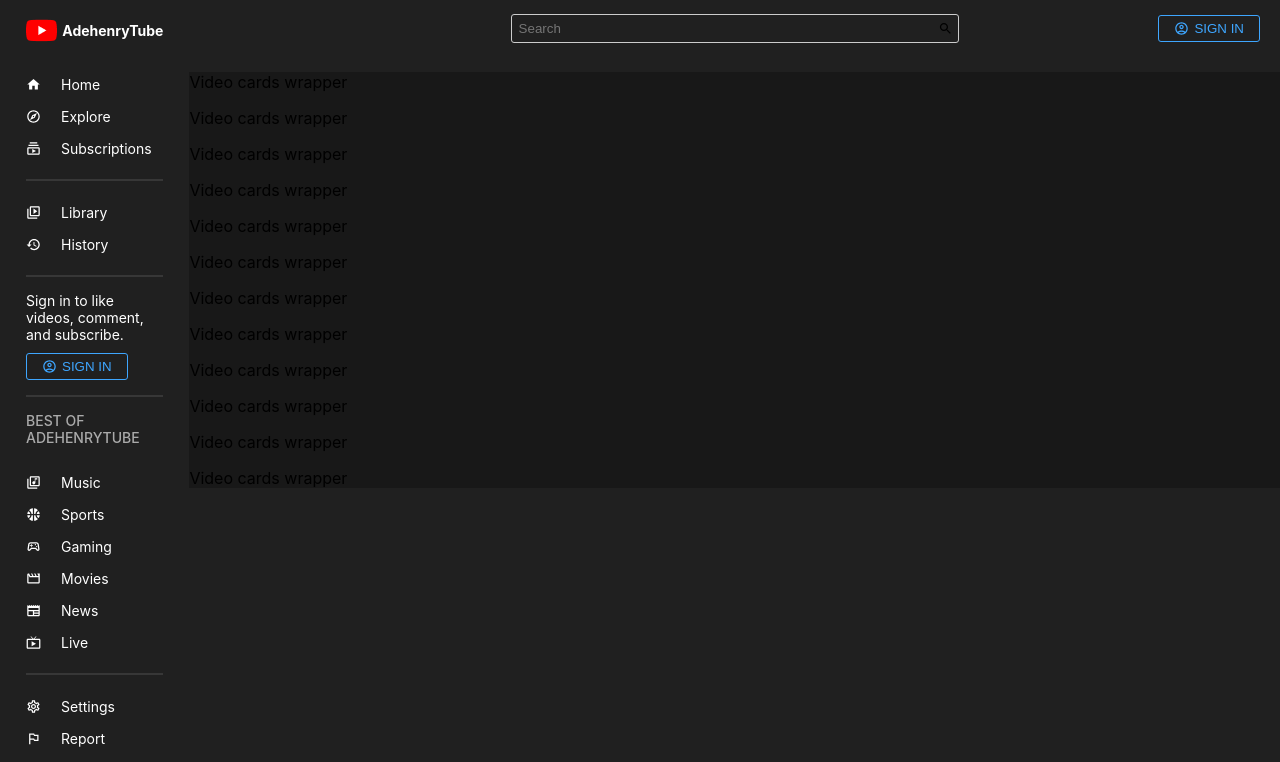
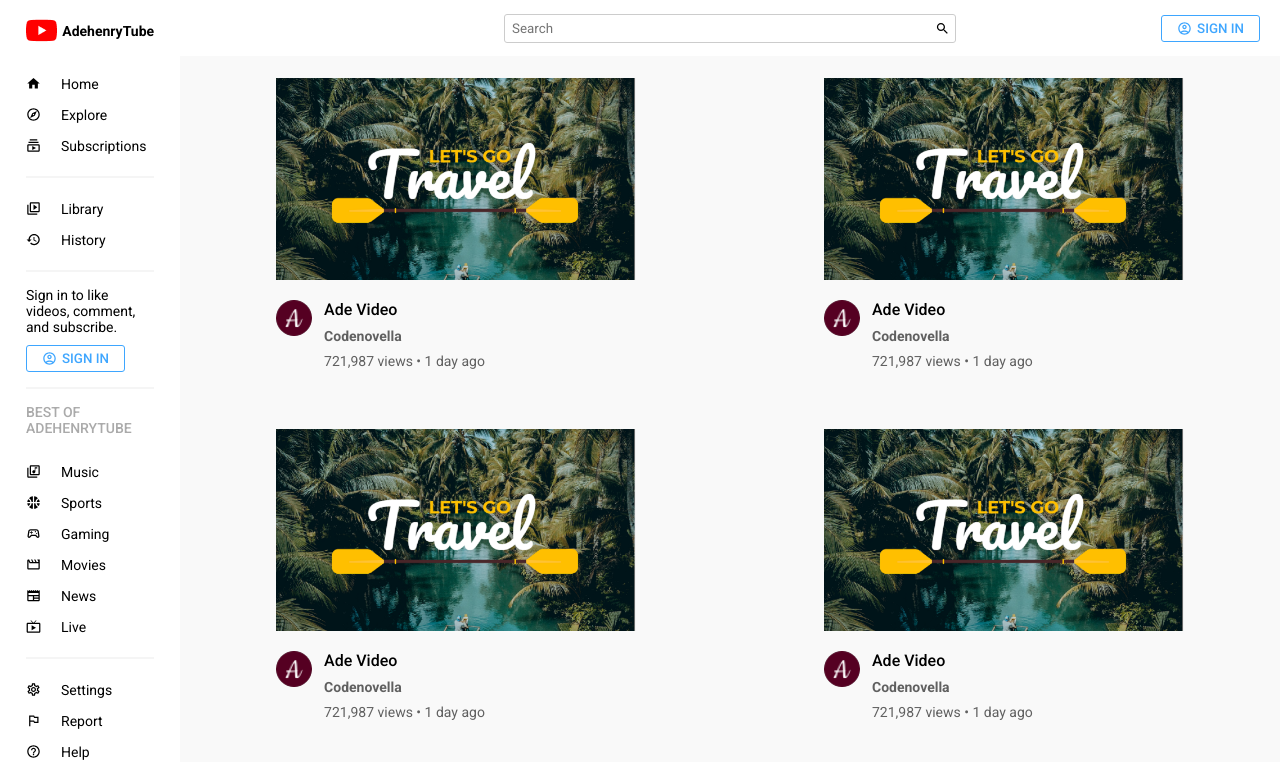
Before and after one commit to AdehenryOmoOba/youtube-clone, a React (Create React App) app: page / in a window 1280 px wide. Shown: the top 762 px of the page. Built offline with nearby package versions, Linux system fonts and the light colour scheme.

Commit message:
thumbnail update

```diff
--- a/package.json
+++ b/package.json
@@ -21,7 +21,8 @@
     "start": "react-scripts start",
     "build": "react-scripts build",
     "test": "react-scripts test",
-    "eject": "react-scripts eject"
+    "eject": "react-scripts eject",
+    "server": "json-server --watch db.json --port 1234"
   },
   "eslintConfig": {
     "extends": [
--- a/public/index.html
+++ b/public/index.html
@@ -12,6 +12,14 @@
     <link rel="apple-touch-icon" href="%PUBLIC_URL%/logo192.png" />
 
     <link rel="manifest" href="%PUBLIC_URL%/manifest.json" />
+    <link rel="preconnect" href="https://fonts.gstatic.com" crossorigin />
+    <link href="https://fonts.googleapis.com/css2?family=Roboto:wght@100;400;500;700;900&display=swap" rel="stylesheet" />
+    <style>
+      *{
+        font-family: 'Roboto', sans-serif;
+        margin: 0rem;
+      }
+    </style>
 
     <title>Youtube Clone</title>
   </head>
--- a/src/App.js
+++ b/src/App.js
@@ -3,7 +3,7 @@ import styled, { ThemeProvider } from "styled-components";
 import Menu from "./components/Menu";
 import Navbar from "./components/Navbar";
 import { darkTheme, lightTheme } from "./utils/Theme";
-import { useState } from "react";
+import { useState, useEffect } from "react";
 import { Route, Routes } from "react-router-dom";
 import Home from "./pages/Home";
 import Video from "./pages/Video";
@@ -16,22 +16,34 @@ const Main = styled.div`
   background-color: ${({ theme }) => theme.bgLight};
 `;
 const Wrapper = styled.div`
+  padding: 2.2rem 9.6rem;
   background-color: ${({ theme }) => theme.bg};
+  height: 100%;
 `;
 
+const getTheme = () => {
+  return localStorage.getItem("themeMode") || "light";
+};
+
 function App() {
-  const [darkMode, setDarkMode] = useState(true);
+  const [darkMode, setDarkMode] = useState(getTheme());
+
+  useEffect(() => {
+    localStorage.setItem("themeMode", darkMode);
+  }, [darkMode]);
 
   return (
-    <ThemeProvider theme={darkMode ? darkTheme : lightTheme}>
+    <ThemeProvider theme={darkMode === "dark" ? darkTheme : lightTheme}>
       <Container>
-        <Menu setDarkMode={setDarkMode} />
+        <Menu setDarkMode={setDarkMode} darkMode={darkMode}/>
         <Main>
           <Navbar />
           <Wrapper>
             <Routes path="/">
               <Route index element={<Home />} />
-              <Route path="video" element={<Video />} />
+              <Route path="video">
+                <Route path=":id" element={<Video />} />
+              </Route>
             </Routes>
           </Wrapper>
         </Main>
--- /dev/null
+++ b/src/components/Card.jsx
@@ -0,0 +1,70 @@
+import React from "react";
+import styled from "styled-components";
+import thumbnail  from '../thumbnail.PNG'
+import channelImage  from '../channelImage.png'
+import { Link } from "react-router-dom";
+
+const Container = styled.div`
+width:${({type}) => type !== 'small' && '36rem'};
+cursor: pointer;
+margin-bottom: ${({type}) => type === 'small' ? '1rem' : '4.5rem'};
+display: ${({type}) => type === 'small' && 'flex'};
+gap: 1rem;
+;`
+const Image = styled.img`
+  width: 100%;
+  height:  ${({type}) => type === 'small' ? '12rem' : '20.2rem'};
+  background-color: #999999;
+  flex: 1;
+`;
+const ChannelImage = styled.img`
+  width: 3.6rem;
+  height: 3.6rem;
+  border-radius: 50%;
+  background-color: #999999;
+  display: ${({type}) => type === 'small' && 'none'};
+`;
+const Details = styled.div`
+  display: flex;
+  margin-top: ${({type}) => type !== 'small' && '1.6rem'};
+  gap: 1.2rem;
+  flex: 1;
+ `;
+const Texts = styled.div``;
+
+const Title = styled.h1`
+font-size: 1.6rem;
+font-weight: 500;
+color: ${({theme}) => theme.text};
+ `;
+
+const ChannelName = styled.h2`
+font-size: 1.4rem;
+color: ${({theme}) => theme.textSoft};
+margin: 0.9rem 0rem;
+ `;
+
+const Info = styled.div`
+  font-size: 1.4rem;
+  color: ${({theme}) => theme.textSoft};
+ `;
+
+function Card({type}) {
+  return (
+    <Link to='/video/test' style={{textDecoration:'none'}}>
+  <Container type={type}>
+    <Image src={thumbnail} type={type}/>
+    <Details type={type}>
+      <ChannelImage src={channelImage} type={type}/>
+      <Texts>
+        <Title>Ade Video</Title>
+        <ChannelName>Codenovella</ChannelName>
+        <Info>721,987 views &#x2022; 1 day ago</Info>
+      </Texts>
+    </Details>
+  </Container>
+    </Link>
+    );
+}
+
+export default Card;
--- /dev/null
+++ b/src/components/Comment.jsx
@@ -0,0 +1,54 @@
+import React from 'react'
+import styled from "styled-components";
+import channelImage from '../channelImage.png'
+
+
+const Container = styled.div`
+display: flex;
+gap: 1rem;
+margin: 3rem 0rem;
+`;
+
+const Avatar = styled.img`
+width: 5rem;
+height: 5rem;
+border-radius: 50%;
+`;
+
+const Details = styled.div`
+display: flex;
+flex-direction: column;
+gap: 1rem;
+color: ${({theme}) => theme.text};
+
+`;
+
+const Name = styled.span`
+font-size: 1.3rem;
+font-weight: 500;
+`;
+const Date = styled.span`
+font-size: 1.3rem;
+font-weight: 500;
+color: ${({theme}) => theme.textSoft};
+margin-left: 0.5rem;
+`;
+const Text = styled.span`
+font-size: 1.4rem;
+`;
+
+
+function Comment() {
+  return (
+    <Container>
+        <Avatar src={channelImage}/>
+        <Details>
+          <Name>Henry Ade <Date>1 day ago</Date></Name>
+          <Text>I appreciate your effort towards the growth of the community. You are doing a great job on the JS courses and i would like you to also do something on REACT and Tailwind CSS also. Remain blessed!</Text>
+        </Details>
+
+    </Container>
+  )
+}
+
+export default Comment
--- /dev/null
+++ b/src/components/Comments.jsx
@@ -0,0 +1,40 @@
+import React from 'react'
+import styled from "styled-components";
+import channelImage from '../channelImage.png'
+import Comment from './Comment';
+
+const Container = styled.div`
+`;
+const NewComment = styled.div`
+display: flex;
+align-items: center;
+gap: 1rem;
+`;
+const Avatar = styled.img`
+width: 5rem;
+height: 5rem;
+border-radius: 50%;
+`;
+const Input = styled.input`
+border: none;
+outline: none;
+border-bottom: 0.1rem solid  ${({theme}) => theme.soft};
+background-color: transparent;
+padding: 0.5rem;
+width: 100%;
+color: ${({theme}) => theme.text};
+`;
+
+function Comments() {
+  return (
+    <Container>
+        <NewComment>
+            <Avatar src={channelImage}/>
+            <Input placeholder='Add a comment...'/>
+        </NewComment>
+        <Comment />
+    </Container>
+  )
+}
+
+export default Comments
--- a/src/components/Menu.jsx
+++ b/src/components/Menu.jsx
@@ -17,6 +17,7 @@ import SportsEsportsOutlinedIcon from '@mui/icons-material/SportsEsportsOutlined
 import MovieCreationOutlinedIcon from '@mui/icons-material/MovieCreationOutlined';
 import AccountCircleOutlinedIcon from '@mui/icons-material/AccountCircleOutlined';
 import logo from '../logo.png'
+import { Link } from 'react-router-dom';
 
 const Container = styled.div`
   flex: 1;
@@ -50,6 +51,9 @@ const Item = styled.div`
  gap: 2rem;
  cursor: pointer;
  padding: 0.75rem 0rem;
+ &:hover{
+  background-color:  ${({theme}) => theme.soft};
+ }
 `;
 const Login = styled.div`
 
@@ -75,14 +79,16 @@ color: #aaaaaa;
 margin-bottom: 2rem;
 `;
 
-function Menu({setDarkMode}) {
+function Menu({setDarkMode,darkMode}) {
   return (
     <Container>
      <Wrapper>
+      <Link to='/' style={{textDecoration:'none', color:'inherit'}}>
       <Logo>
       <Img src={logo}/>
       AdehenryTube
       </Logo>
+      </Link>
       <Item>
         <HomeIcon />
         Home
@@ -148,9 +154,9 @@ function Menu({setDarkMode}) {
         <HelpOutlineOutlinedIcon />
         Help
       </Item>
-      <Item onClick={() => setDarkMode((prev) => !prev)}>
+      <Item onClick={() => setDarkMode((prev) => prev === 'light' ? 'dark' : "light")}>
         <SettingsBrightnessIcon />
-        Light Mode
+        {darkMode === "light" ? 'Dark Mode':'Light Mode'}
       </Item>
      </Wrapper>
     </Container>
--- a/src/pages/Home.jsx
+++ b/src/pages/Home.jsx
@@ -1,21 +1,43 @@
 import React from 'react'
+import styled from "styled-components";
+import Card from '../components/Card';
+
+
+
+const Container = styled.div`
+  display: flex;
+  flex-wrap: wrap;
+  justify-content: space-between;
+  gap: 1.5rem 1rem;
+`;
 
 function Home() {
   return (
-    <div>
-           <p>Video cards wrapper</p>
-            <p>Video cards wrapper</p>
-            <p>Video cards wrapper</p>
-            <p>Video cards wrapper</p>
-            <p>Video cards wrapper</p>
-            <p>Video cards wrapper</p>
-            <p>Video cards wrapper</p>
-            <p>Video cards wrapper</p>
-            <p>Video cards wrapper</p>
-            <p>Video cards wrapper</p>
-            <p>Video cards wrapper</p>
-            <p>Video cards wrapper</p>
-    </div>
+    <Container>
+        <Card />
+        <Card />
+        <Card />
+        <Card />
+        <Card />
+        <Card />
+        <Card />
+        <Card />
+        <Card />
+        <Card />
+        <Card />
+        <Card />
+        <Card />
+        <Card />
+        <Card />
+        <Card />
+        <Card />
+        <Card />
+        <Card />
+        <Card />
+        <Card />
+        <Card />
+        <Card />
+    </Container>
   )
 }
 
--- a/src/pages/Video.jsx
+++ b/src/pages/Video.jsx
@@ -1,8 +1,149 @@
 import React from 'react'
+import styled from "styled-components"
+import ThumbUpOutlinedIcon from '@mui/icons-material/ThumbUpOutlined';
+import ThumbDownOffAltOutlinedIcon from '@mui/icons-material/ThumbDownOffAltOutlined';
+import ReplyOutlinedIcon from '@mui/icons-material/ReplyOutlined';
+import AddTaskOutlinedIcon from '@mui/icons-material/AddTaskOutlined';
+import channelImage from '../channelImage.png'
+import Comments from '../components/Comments';
+import Card from '../components/Card';
+
+const Container = styled.div`
+display: flex;
+gap: 2.4rem;
+`;
+const Content = styled.div`
+flex: 5;
+`;
+const Recommendation = styled.div`
+flex: 2;
+`;
+const VideoWrapper = styled.div`
+
+`;
+const Title = styled.h1`
+font-size: 1.8rem;
+font-weight: 400;
+margin-top: 2rem;
+margin-bottom: 1rem;
+color: ${({theme}) => theme.text};
+`;
+const Details = styled.div`
+display: flex;
+align-items: center;
+justify-content: space-between;
+`;
+const Info = styled.span`
+color: ${({theme}) => theme.textSoft};
+
+`;
+const Buttons = styled.div`
+display: flex;
+gap: 2rem;
+color: ${({theme}) => theme.text};
+`;
+const Hr = styled.hr`
+margin: 1.5rem 0rem;
+border: 0.005rem solid ${({theme}) => theme.soft};
+`;
+const Button = styled.div`
+display: flex;
+align-items: center;
+column-gap: 0.5rem;
+cursor: pointer;
+`;
+const Channel = styled.div`
+display: flex;
+justify-content: space-between;
+`;
+const ChannelInfo = styled.div`
+display: flex;
+gap: 2rem;
+`;
+
+const Image = styled.img`
+width: 5rem;
+height: 5rem;
+border-radius: 50%;
+`;
+const ChannelDetails = styled.div`
+display: flex;
+flex-direction: column;
+color: ${({theme}) => theme.text};
+
+`;
+const ChannelName = styled.div`
+ font-weight: 500;
+`;
+const ChannelCounter = styled.div`
+margin-top: 0.5rem;
+margin-bottom: 2rem;
+color: ${({theme}) => theme.textSoft};
+font-size: 1.2rem;
+
+`;
+const Description = styled.div`
+font-size: 1.4rem;
+`;
+
+const SubscribeBtn = styled.button`
+background-color: #cc1a00;
+font-weight: 500;
+color: #ffffff;
+border: none;
+border-radius: 0.3rem;
+height: max-content;
+padding: 1rem 2rem;
+cursor: pointer;
+`;
 
 function Video() {
   return (
-    <div>Video</div>
+    <Container>
+      <Content>
+        <VideoWrapper>
+        <iframe width="100%"
+               height="620"
+               src="https://www.youtube.com/embed/gxBkghlglTg"
+               title="YouTube video player"
+               frameBorder="0"
+               allow="accelerometer; autoplay; clipboard-write; encrypted-media; gyroscope; picture-in-picture"
+               allowFullScreen></iframe>
+        </VideoWrapper>
+        <Title>Test video</Title>
+        <Details>
+          <Info>23,804 views &#x2022; August 16, 2022</Info>
+          <Buttons>
+            <Button><ThumbUpOutlinedIcon />28.9k</Button>
+            <Button><ThumbDownOffAltOutlinedIcon />DISLIKE</Button>
+            <Button><ReplyOutlinedIcon />REPLY</Button>
+            <Button><AddTaskOutlinedIcon />SAVE</Button>
+          </Buttons>
+        </Details>
+        <Hr />
+        <Channel>
+          <ChannelInfo>
+            <Image src={channelImage}/>
+            <ChannelDetails>
+              <ChannelName>Codenovella</ChannelName>
+              <ChannelCounter>357k Subscibers</ChannelCounter>
+              <Description>This video focuses on how to use Astro - A new product designed to enhance your productivity wether you're working remotely or at the office. It also some with a 3 years warranty!. You also get to enjoy a wooping 50% discount if you purchase between now and August 23rd, 2022. Hurry now while stock last!</Description>
+            </ChannelDetails>
+          </ChannelInfo>
+          <SubscribeBtn>SUBSCRIBE</SubscribeBtn>
+        </Channel>
+        <Hr />
+        <Comments />
+      </Content>
+      <Recommendation>
+        <Card type='small'/>
+        <Card type='small'/>
+        <Card type='small'/>
+        <Card type='small'/>
+        <Card type='small'/>
+        <Card type='small'/>
+      </Recommendation>
+    </Container>
   )
 }
 
```
Also changed, not shown: db.json (added, +7 -0 lines), src/channelImage.png (added), src/thumbnail.PNG (added).
